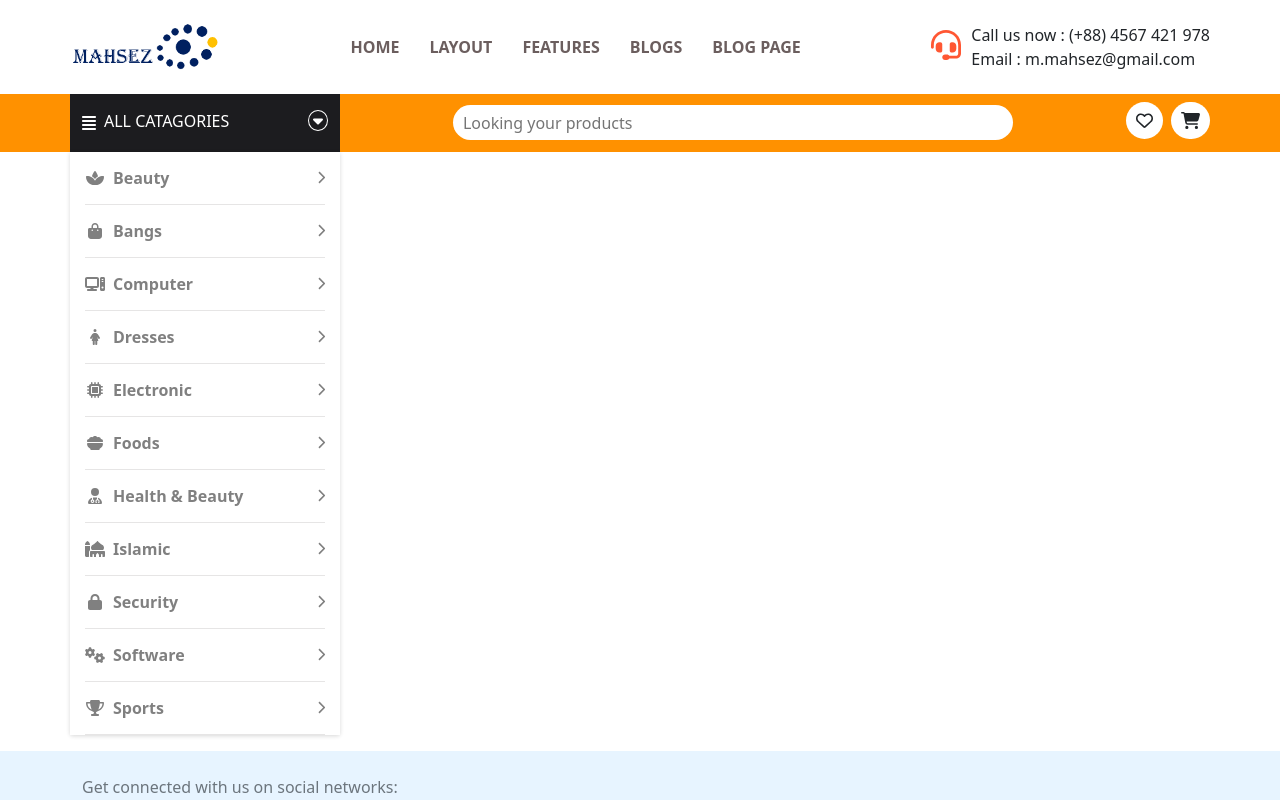
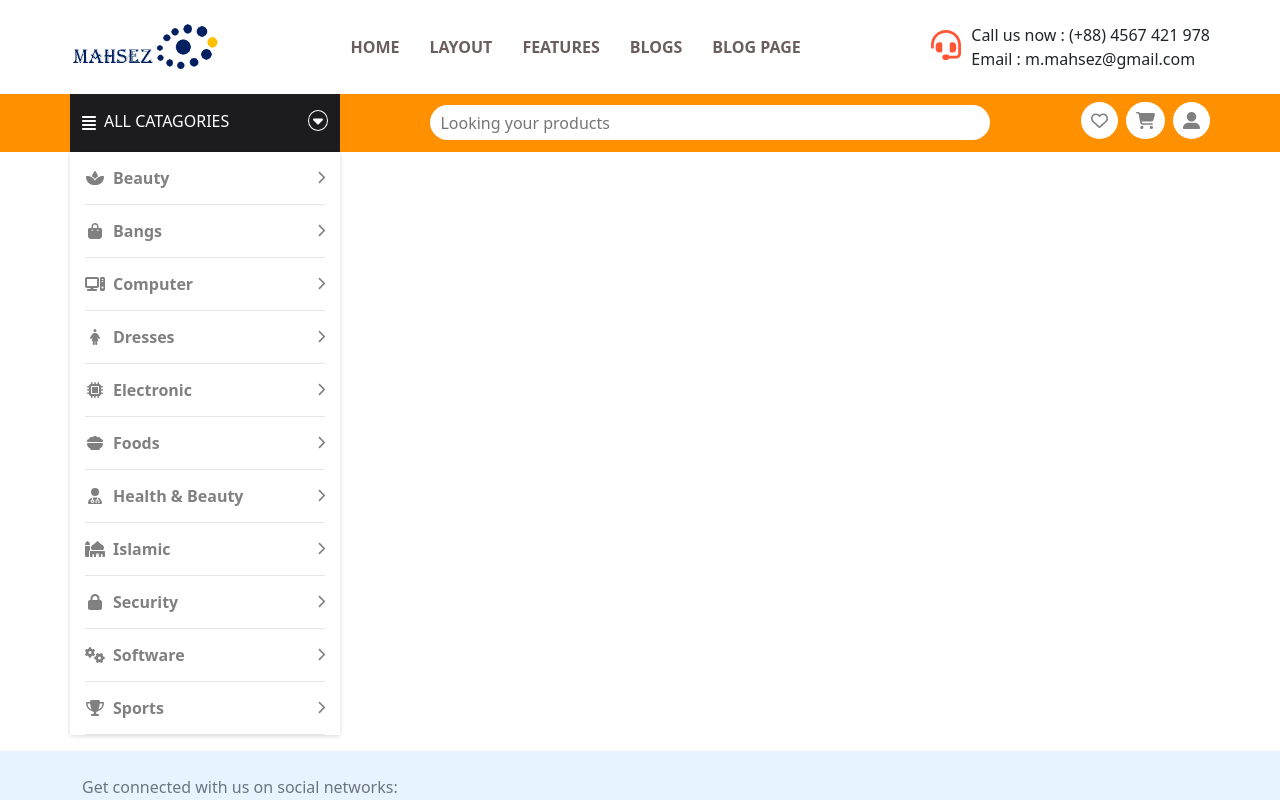
Before and after one commit to abdullahalmasudpersonal/believershops_client, a React (Create React App) app: page / in a window 1280 px wide. Shown: the top 800 px of the page. Built offline with nearby package versions, Linux system fonts and the light colour scheme.

Commit message:
another update

```diff
--- a/src/Pages/Shared/Header/Header.css
+++ b/src/Pages/Shared/Header/Header.css
@@ -72,6 +72,7 @@
     background-color: rgb(255, 255, 255);
     padding: 10px;
     font-size: 17px;
+    color: gray;
 }
 
 .shopping-cart:hover {
--- a/src/Pages/Shared/Header/Header.js
+++ b/src/Pages/Shared/Header/Header.js
@@ -2,11 +2,12 @@ import React, { useState } from 'react';
 import './Header.css';
 import logo from '../../../img/logo/mahsez.png';
 import { FontAwesomeIcon } from '@fortawesome/react-fontawesome';
-import { faAlignJustify, faHeadset, faShoppingCart, faCaretDown } from '@fortawesome/free-solid-svg-icons';
+import { faAlignJustify, faHeadset, faShoppingCart, faCaretDown, faUserAlt } from '@fortawesome/free-solid-svg-icons';
 import { faHeart } from '@fortawesome/free-regular-svg-icons';
 import HeaderCatagore from './HeaderCatagore';
 import Banner from '../../Home/Banner/Banner';
 import Banner2 from '../../Home/Banner/Banner2';
+import { faAccusoft } from '@fortawesome/free-brands-svg-icons';
 
 const Header = () => {
     const [shadow, setShadow] = useState(false)
@@ -75,7 +76,9 @@ const Header = () => {
                     <div >
                         <FontAwesomeIcon className='shopping-cart me-2' icon={faHeart} />
 
-                        <FontAwesomeIcon className='shopping-cart' icon={faShoppingCart} />
+                        <FontAwesomeIcon className='shopping-cart me-2' icon={faShoppingCart} />
+
+                        <FontAwesomeIcon className='shopping-cart' icon={faUserAlt} />
                     </div>
                 </div>
             </div>
```
